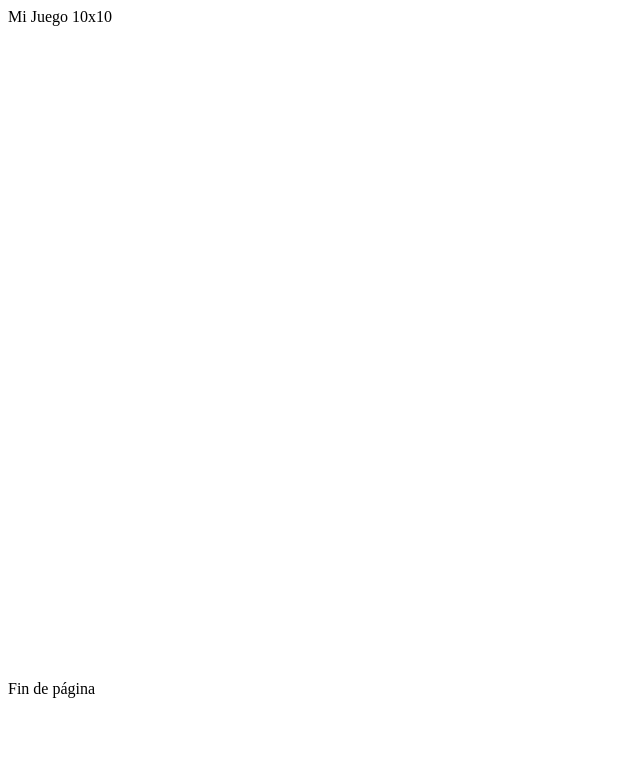
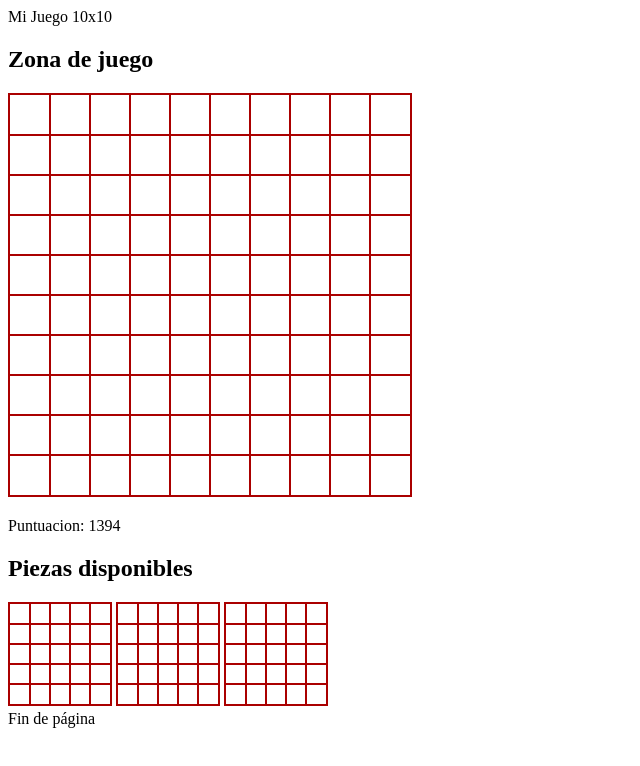
Before and after one commit to JLS97/1010, a plain HTML site: page index.html in a window 1280 px wide. Shown: the whole page, without its empty margins (0-640 px from the left). Drawn offline with Linux system fonts and the light colour scheme.

Commit message:
Cuadriculas dibujadas

```diff
--- /dev/null
+++ b/canvas.css
@@ -0,0 +1,68 @@
+@import url(https://fonts.googleapis.com/css?family=Frijole);
+@import url('https://fonts.googleapis.com/css?family=Pacifico');
+
+body {
+  background: rgba(25, 100, 120, 0.5);
+}
+
+h1 {
+  font-family: Pacifico;
+  color: #FF3333;
+  font-size: 2.5em;
+  text-align: center;
+  transition: all 0.5s;
+  margin: 0px;
+  padding: 0px;
+}
+p {
+  margin: 0px 0px 6px 0px;
+  padding: 0px;
+}
+
+h1:hover {
+  animation: neon2 1.5s ease-in-out infinite alternate;
+}
+
+@keyframes neon2 {
+  from {
+    text-shadow: 0 0 10px #fff, 0 0 20px #fff, 0 0 30px #fff, 0 0 40px #228DFF, 0 0 70px #228DFF, 0 0 80px #228DFF, 0 0 100px #228DFF, 0 0 150px #228DFF;
+  }
+  to {
+    text-shadow: 0 0 5px #fff, 0 0 10px #fff, 0 0 15px #fff, 0 0 20px #228DFF, 0 0 35px #228DFF, 0 0 40px #228DFF, 0 0 50px #228DFF, 0 0 75px #228DFF;
+  }
+}
+
+#contenedorCanvas{
+  text-align: center;
+}
+
+canvas {
+  background-color: #FFF;
+  border: dotted 3px yellow;
+  border-radius: 2px;
+}
+
+#herramientas {
+  margin: 10px 60px 10px 60px;
+  padding: 20px;
+  border: 4px solid #FF4444;
+  border-radius: 3px;
+  color: #FF4444;
+  background: #FFE94A;
+}
+
+#sizeCuadros{
+  width: 42px;
+}
+
+.enlace{
+  text-decoration: none;
+  margin-left: 100px;
+  font-size: 14pt;
+  font-weight: bold;
+}
+
+.enlace:hover{
+  color: red;
+  text-shadow: 1px 1px 10px blue;
+}
--- a/index.html
+++ b/index.html
@@ -1,27 +1,23 @@
-<!DOCTYPE html5>
+<!DOCTYPE html>
 <html>
 <head>
 	<title>10x10</title>
+	<script type="text/javascript" src="index.js"></script>
+	<style type="text/css" href="canvas.css"></style>
 </head>
-<body>
+<body onload="pintarPanelJuego();">
 	<header>Mi Juego 10x10</header>
-	<section id="t">
-		<canvas id="tablero" height="500" width="500">
-		Su  navegador no soporta canvas
-		</canvas>
-	</section>
-
-	<section id="f">
-		<canvas id="ficha1">
-		Su navegador no soporta canvas
-		</canvas>
-		<canvas id="ficha2">
-		Su navegador no soporta canvas
-		</canvas>
-		<canvas id="ficha3">
-		Su navegador no soporta canvas
-		</canvas>
-	</section>
+	<div>
+		<h2>Zona de juego</h2>
+		<canvas height="400" width="400" id="panel" style="border:2px solid #a00"></canvas>
+		<p>Puntuacion: 1394</p>
+	</div>
+	<div>
+		<h2>Piezas disponibles</h2>
+		<canvas height="100" width="100" id="pieza1" style="border:2px solid #a00"></canvas>
+		<canvas height="100" width="100" id="pieza2" style="border:2px solid #a00"></canvas>
+		<canvas height="100" width="100" id="pieza3" style="border:2px solid #a00"></canvas>
+	</div>
 
 	<footer>Fin de página</footer>
 </body>
--- /dev/null
+++ b/index.js
@@ -0,0 +1,121 @@
+
+var DIVISIONES = 10;
+var DIVISIONES2 = 5;
+
+var canvas1Lleno = false;
+var canvas2Lleno = false;
+var canvas3Lleno = false;
+
+//objeto de tipo pieza
+class Pieza
+{
+	constructor(num)
+	{
+		if(num == 0)
+			this.tipo =1;
+		else
+			this.tipo = num;
+	}
+
+	tipo()
+	{
+		return this.tipo;
+	}
+}
+
+var Pieza1 = new Pieza(Math.round(Math.random()*9));
+var Pieza2 = new Pieza(Math.round(Math.random()*9));
+var Pieza3 = new Pieza(Math.round(Math.random()*9));
+
+console.log(Pieza1.tipo);
+console.log(Pieza2.tipo);
+console.log(Pieza3.tipo);
+
+function pintarPanelJuego()
+{
+	let cv = document.getElementById('panel');
+	let ctx = cv.getContext('2d');
+	let tam = cv.width/DIVISIONES;
+
+	ctx.beginPath();
+	ctx.lineWidth = 2;
+	ctx.strokeStyle = '#a00';
+
+	for(let i=1;i<DIVISIONES;i++)
+	{
+		//Verticales
+		ctx.moveTo(i*tam,0);
+		ctx.lineTo(i*tam,cv.height);
+		//Horizontales
+		ctx.moveTo(0,i*tam);
+		ctx.lineTo(cv.width,i*tam);
+	}
+
+	ctx.stroke();
+
+	pintarPanelesFichas();
+}
+
+function pintarPanelesFichas()
+{
+	let f1 = document.getElementById('pieza1');
+	let f2 = document.getElementById('pieza2');
+	let f3 = document.getElementById('pieza3');
+
+	let ctxf1 = f1.getContext('2d');
+	let ctxf2 = f2.getContext('2d');
+	let ctxf3 = f3.getContext('2d');
+
+	let tam2 = f1.width/DIVISIONES2;
+
+	//Primera ficha
+	ctxf1.beginPath();
+	ctxf1.lineWidth = 2;
+	ctxf1.strokeStyle = '#a00';
+
+	//Segunda ficha
+	ctxf2.beginPath();
+	ctxf2.lineWidth = 2;
+	ctxf2.strokeStyle = '#a00';
+
+	//Tercera ficha
+	ctxf3.beginPath();
+	ctxf3.lineWidth = 2;
+	ctxf3.strokeStyle = '#a00';
+
+	for(let i=1;i<DIVISIONES2;i++)
+	{
+		//Verticales
+		ctxf1.moveTo(i*tam2,0);
+		ctxf1.lineTo(i*tam2,f1.height);
+		//Horizontales
+		ctxf1.moveTo(0,i*tam2);
+		ctxf1.lineTo(f1.width,i*tam2);
+	}
+
+	for(let i=1;i<DIVISIONES2;i++)
+	{
+		//Verticales
+		ctxf2.moveTo(i*tam2,0);
+		ctxf2.lineTo(i*tam2,f2.height);
+		//Horizontales
+		ctxf2.moveTo(0,i*tam2);
+		ctxf2.lineTo(f2.width,i*tam2);
+	}
+
+	for(let i=1;i<DIVISIONES2;i++)
+	{
+		//Verticales
+		ctxf3.moveTo(i*tam2,0);
+		ctxf3.lineTo(i*tam2,f3.height);
+		//Horizontales
+		ctxf3.moveTo(0,i*tam2);
+		ctxf3.lineTo(f3.width,i*tam2);
+	}
+
+	ctxf1.stroke();
+	ctxf2.stroke();
+	ctxf3.stroke();
+
+
+}
```
Also changed, not shown: acerca.html (+0 -17 lines).
